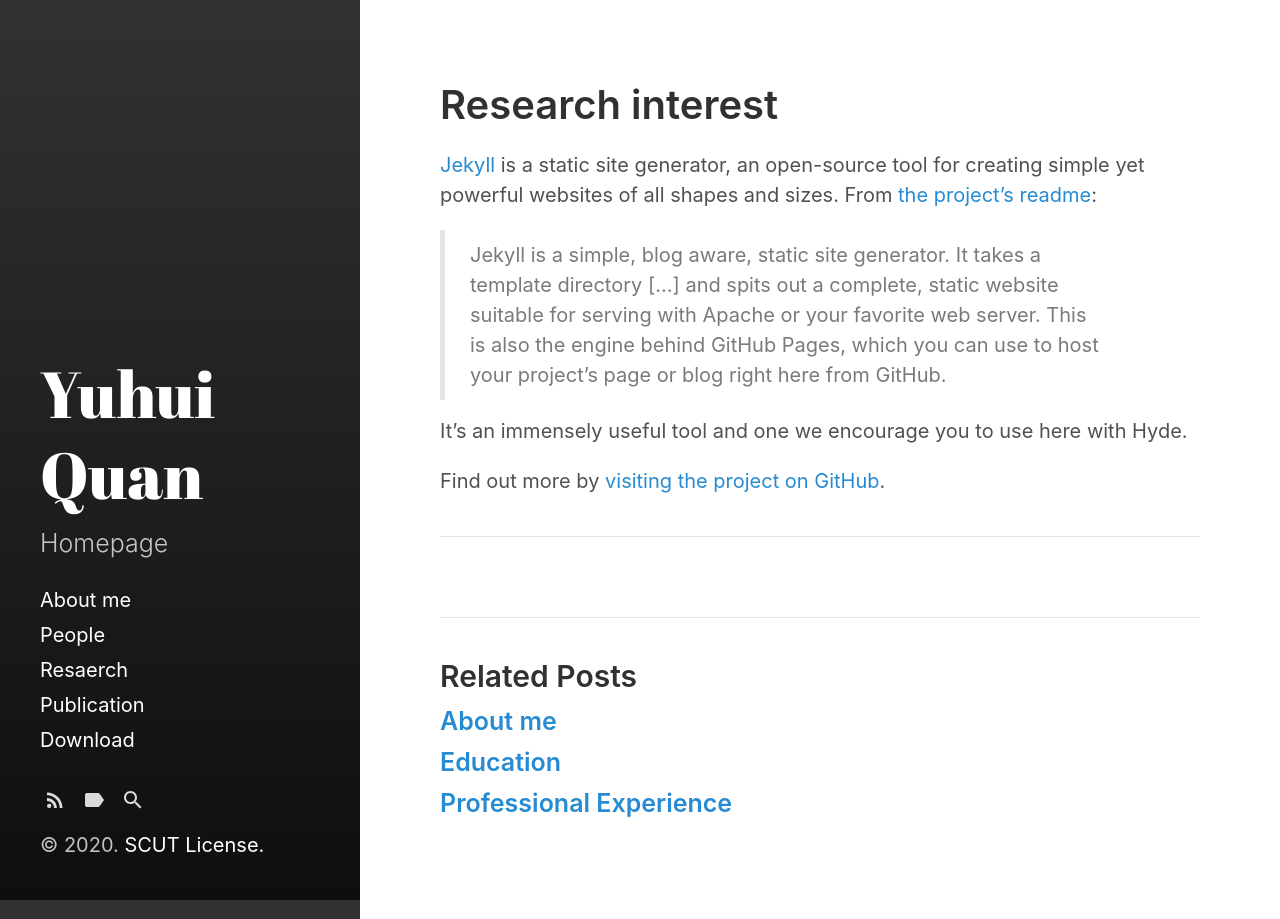
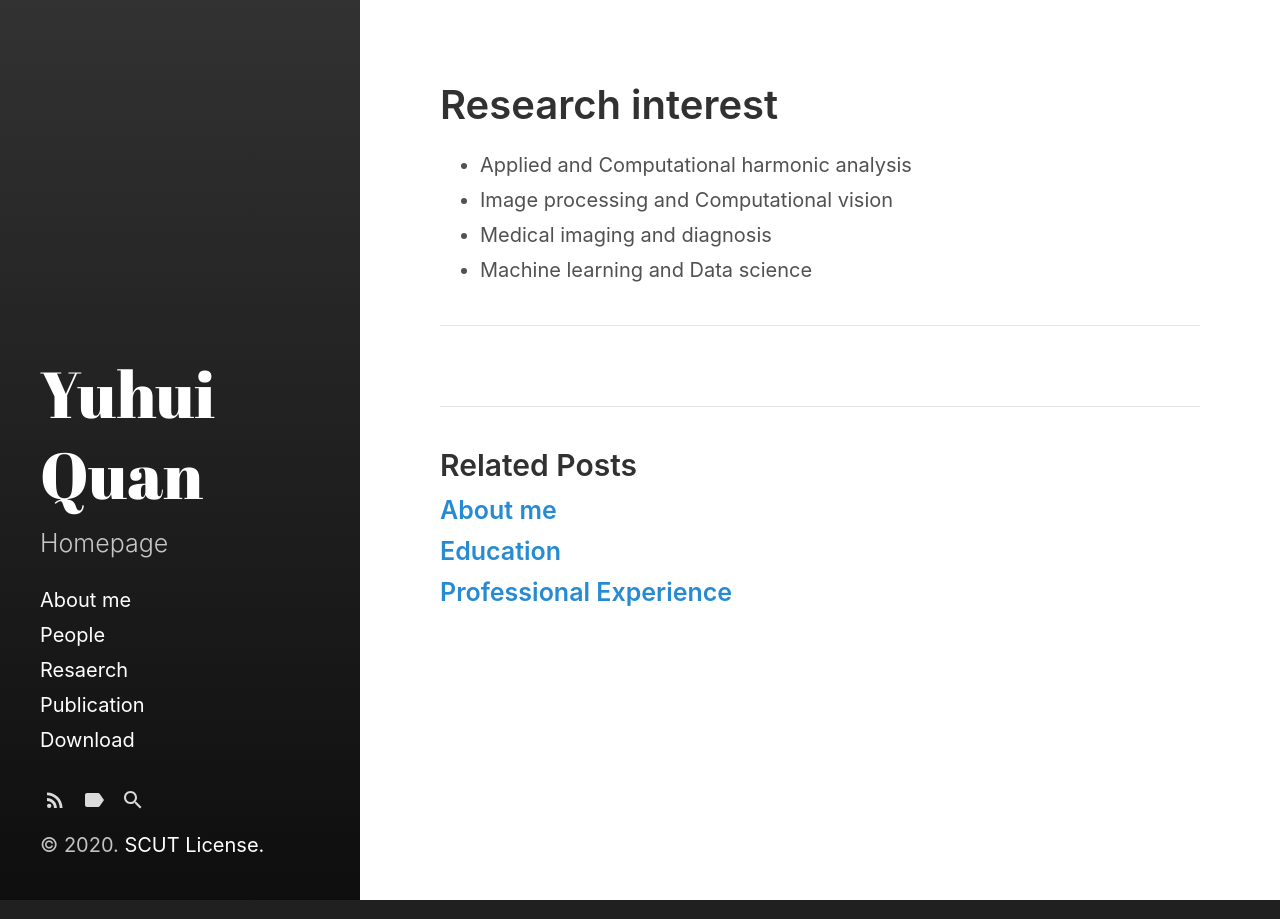
Before and after one commit to Dofboom/Dofboom.github.io, a Jekyll site: the page built from _posts/2020-5-30-a_ainterest.md, in a window 1280 px wide. Built offline with Jekyll 4.4.1, drawn with Linux system fonts in a browser that asks for light colours.

Commit message:
Update 2020-5-30-a_ainterest.md

```diff
--- a/_posts/2020-5-30-a_ainterest.md
+++ b/_posts/2020-5-30-a_ainterest.md
@@ -3,10 +3,9 @@ layout: post
 title: Research interest
 ---
 
-[Jekyll](http://jekyllrb.com) is a static site generator, an open-source tool for creating simple yet powerful websites of all shapes and sizes. From [the project's readme](https://github.com/mojombo/jekyll/blob/master/README.markdown):
-
-  > Jekyll is a simple, blog aware, static site generator. It takes a template directory [...] and spits out a complete, static website suitable for serving with Apache or your favorite web server. This is also the engine behind GitHub Pages, which you can use to host your project’s page or blog right here from GitHub.
-
-It's an immensely useful tool and one we encourage you to use here with Hyde.
-
-Find out more by [visiting the project on GitHub](https://github.com/mojombo/jekyll).
+<ul>
+<li><span style="font-size: 100%;">Applied and Computational harmonic analysis</span></li>
+<li><span style="font-size: 100%;">Image processing  and Computational vision</span></li>
+<li><span style="font-size: 100%;">Medical imaging and diagnosis</span></li>
+<li><span style="font-size: 100%;">Machine learning and Data science</span></li>
+</ul>
```
